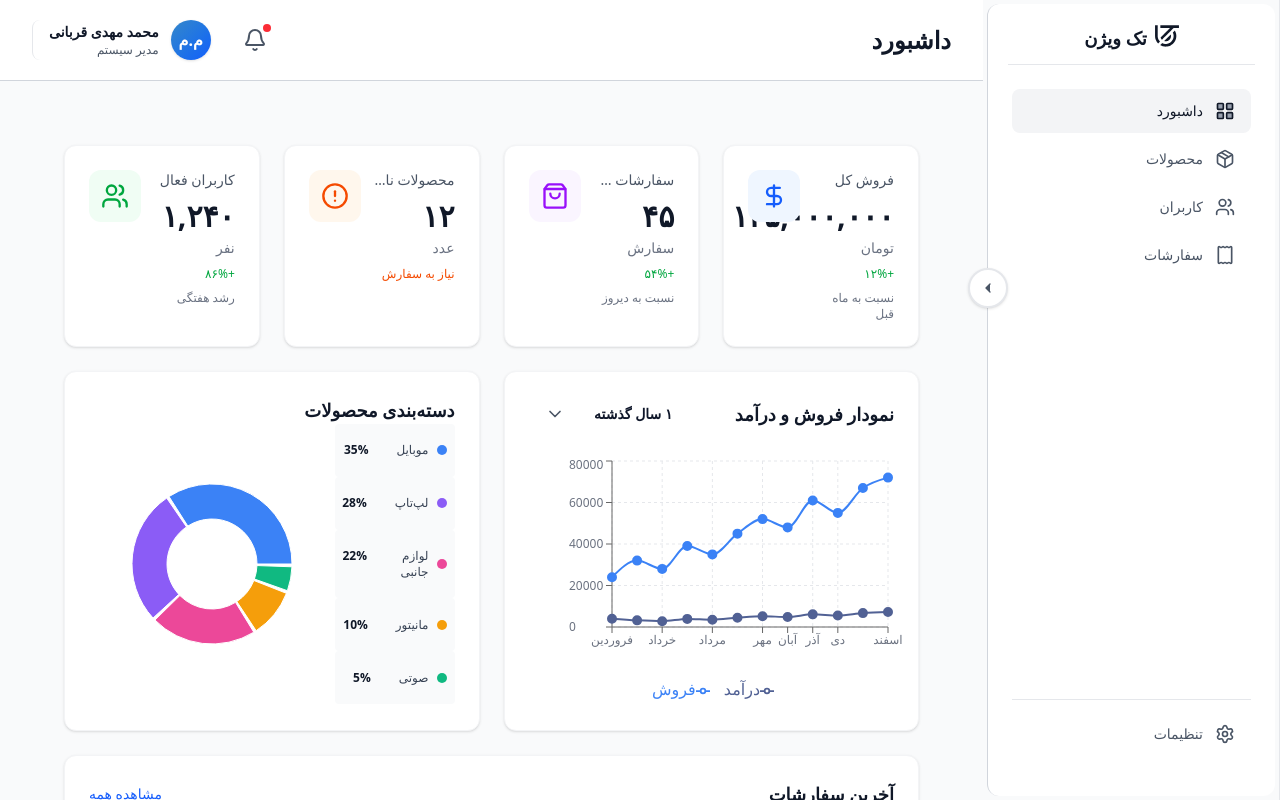
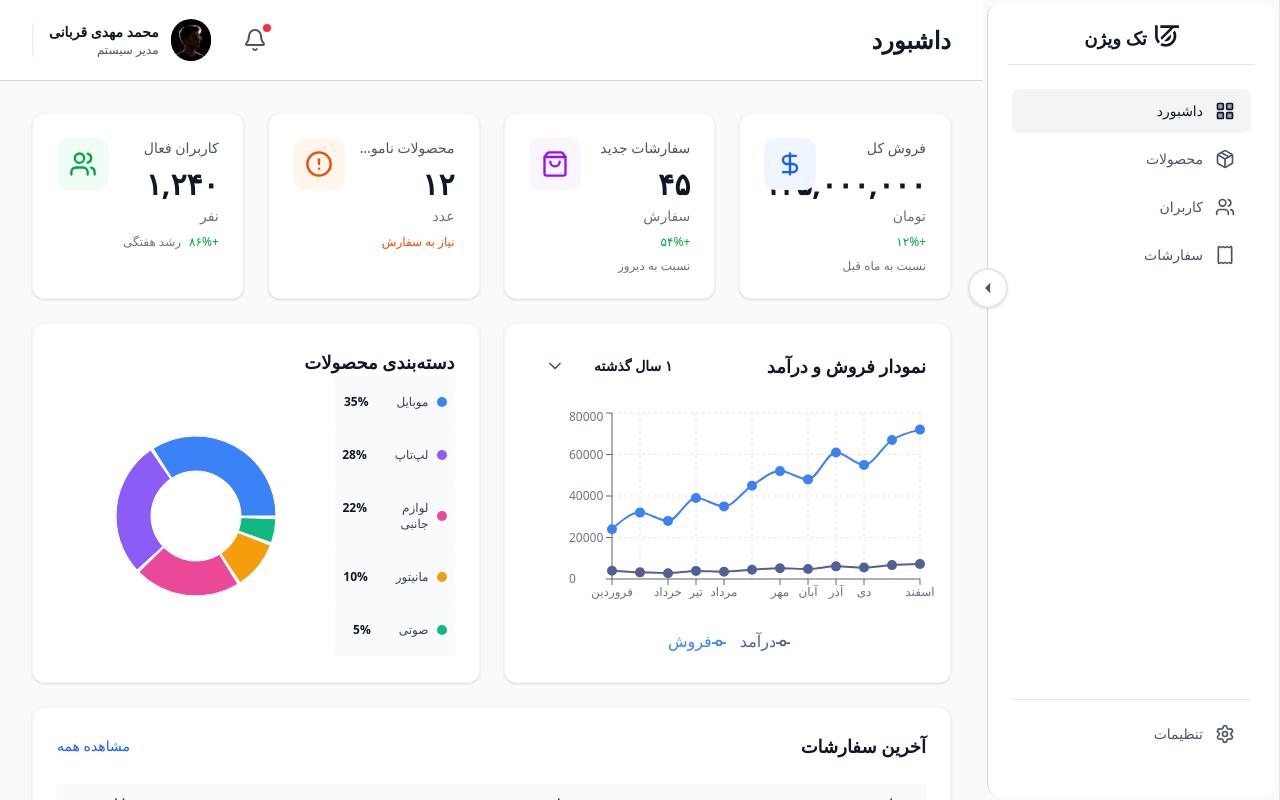
Before and after one commit to mahdi-delta/TechVision-AdminPanel, a React (Vite) app: page / in a window 1280 px wide. Built offline with nearby package versions, Linux system fonts and the light colour scheme; a small style sheet from the web is missing.

Commit message:
add profile image

```diff
--- a/src/components/AdminComponents/header/ProfileDropdown.jsx
+++ b/src/components/AdminComponents/header/ProfileDropdown.jsx
@@ -20,7 +20,11 @@ const ProfileDropdown = () => {
                     className="flex items-center gap-3 pl-4 border-l border-gray-200 hover:opacity-80 transition-opacity rounded-lg pr-2 hover:bg-gray-50"
                >
                     <div className="w-10 h-10 rounded-full bg-linear-to-br from-tech-accent to-blue-600 flex items-center justify-center text-white font-bold cursor-pointer hover:scale-110 transition-transform shadow-sm">
-                         {currentUser.initials}
+                         {currentUser?.avatar ? (
+                              <img src={currentUser.avatar} className="rounded-full" />
+                         ) : (
+                              currentUser.initials
+                         )}
                     </div>
                     <div className="text-right hidden sm:block">
                          <p className="text-sm font-semibold text-gray-900">{currentUser.name}</p>
@@ -33,15 +37,20 @@ const ProfileDropdown = () => {
                          <div className="p-4 border-b border-gray-200 bg-linear-to-r from-gray-50 to-purple-50">
                               <div className="flex items-center gap-3">
                                    <div className="w-12 h-12 rounded-full bg-linear-to-br from-tech-accent to-blue-600 flex items-center justify-center text-white font-bold shadow-sm">
-                                        {currentUser.initials}
+                                        {currentUser?.avatar ? (
+                                             <img
+                                                  src={currentUser.avatar}
+                                                  className="rounded-full"
+                                             />
+                                        ) : (
+                                             currentUser.initials
+                                        )}
                                    </div>
                                    <div>
                                         <p className="font-semibold text-gray-900">
                                              {currentUser.name}
                                         </p>
-                                        <p className="text-xs text-blue-600">
-                                             {currentUser.email}
-                                        </p>
+                                        <p className="text-xs text-blue-600">{currentUser.email}</p>
                                    </div>
                               </div>
                          </div>
--- a/src/data/userData.js
+++ b/src/data/userData.js
@@ -1,8 +1,10 @@
+import profile from "../assets/images/profileImage.png"
+
 export const currentUser = {
      name: "محمد مهدی قربانی",
      initials: "م.م",
      email: "mahdi@techvision.com",
      phone: "98 912 123 4567",
      role: "مدیر سیستم",
-     avatar: null,
+     avatar: profile,
 };
--- a/src/pages/Admin/Dashboard.jsx
+++ b/src/pages/Admin/Dashboard.jsx
@@ -25,7 +25,7 @@ const Dashboard = () => {
      };
 
      return (
-          <div className="w-full min-h-screen bg-gray-50 p-4 md:p-6 lg:p-8">
+          <div className="w-full min-h-screen bg-gray-50 ">
                <div className="w-full max-w-7xl mx-auto space-y-6">
                     {/* Stats Cards Grid */}
                     <div className="grid grid-cols-1 sm:grid-cols-2 lg:grid-cols-4 gap-4 md:gap-6">
```
Also changed, not shown: src/assets/images/profileImage.png (added).
